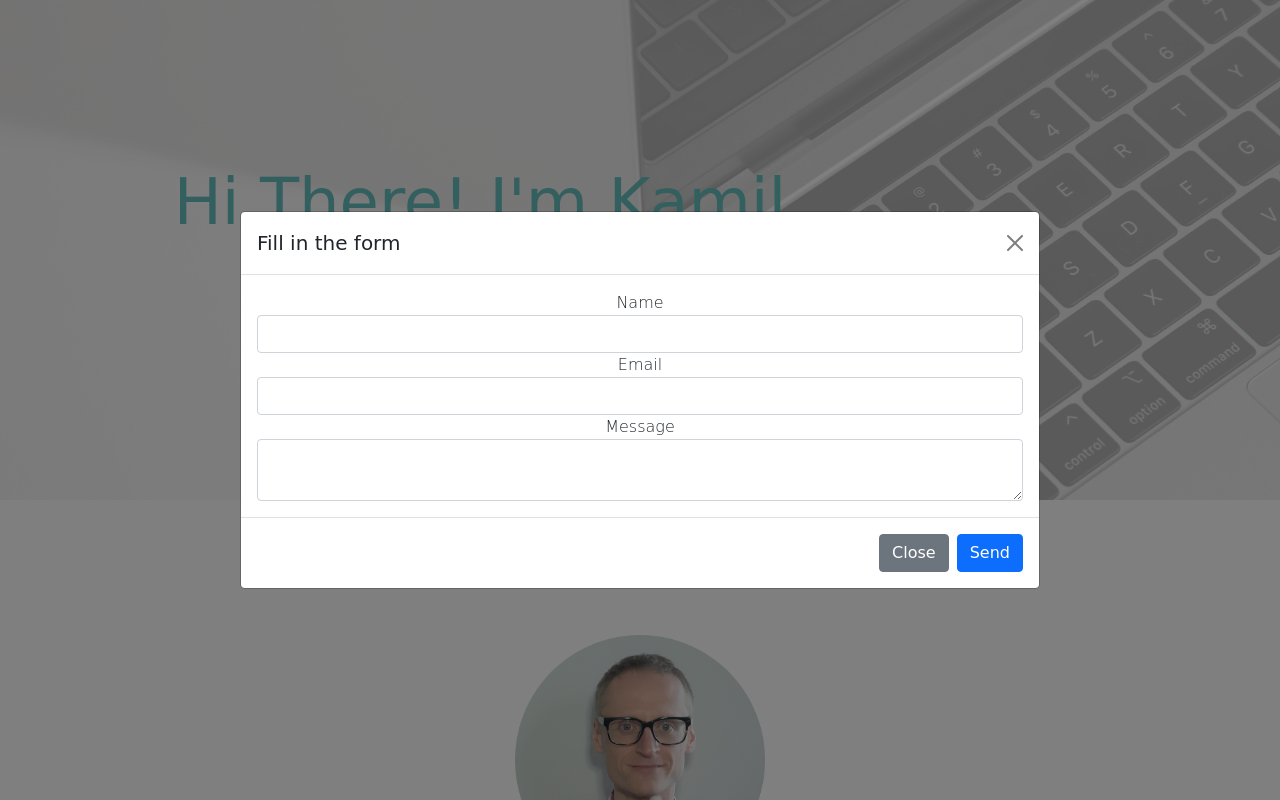
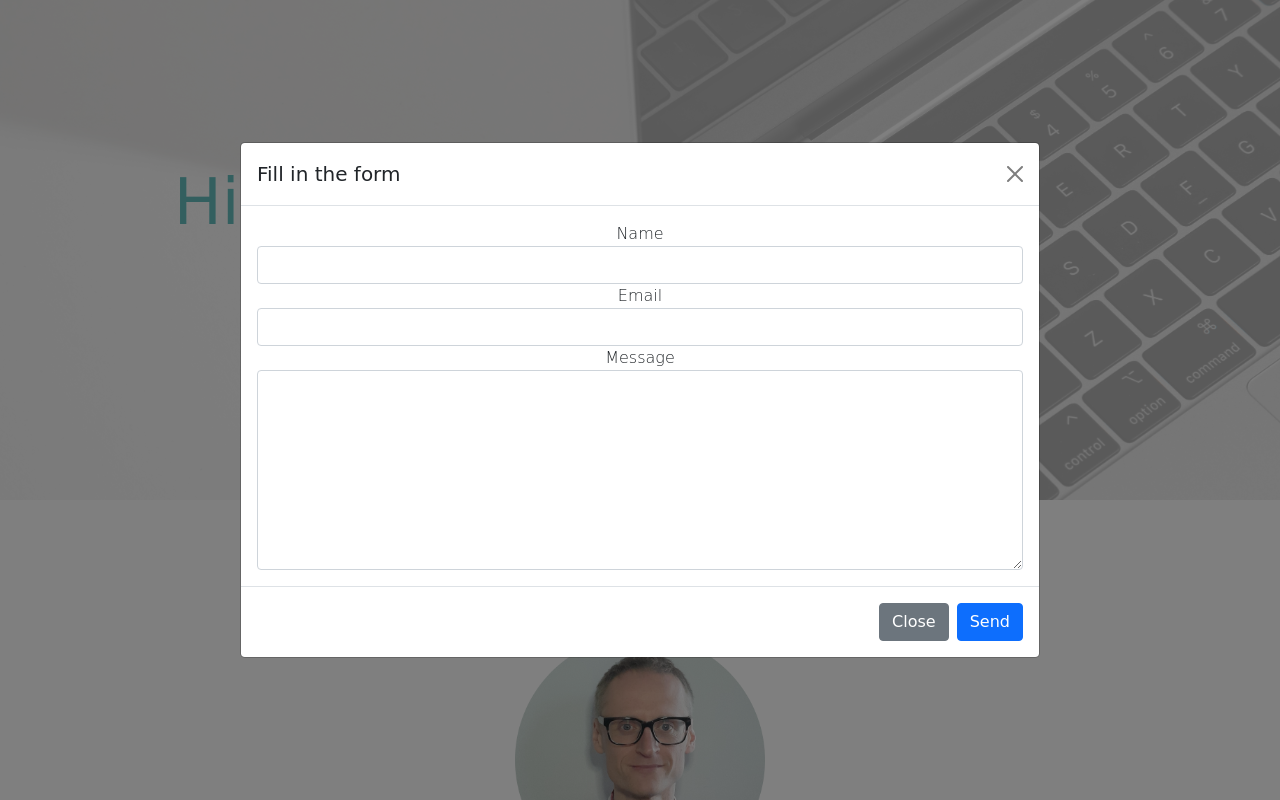
Before and after one commit to kamil-kosno/personal-site, a Flask app: page / in a window 1280 px wide, after a click on "CONTACT ME". Run offline with Flask 2, Linux system fonts and the light colour scheme; some libraries are stand-ins or nearby versions; some web fonts are replaced.

Commit message:
improve form

```diff
--- a/static/css/styles.css
+++ b/static/css/styles.css
@@ -213,3 +213,7 @@ hr {
 .message-form-errors {
     color: red;
 }
+
+#message {
+    min-height: 200px;
+}
```
